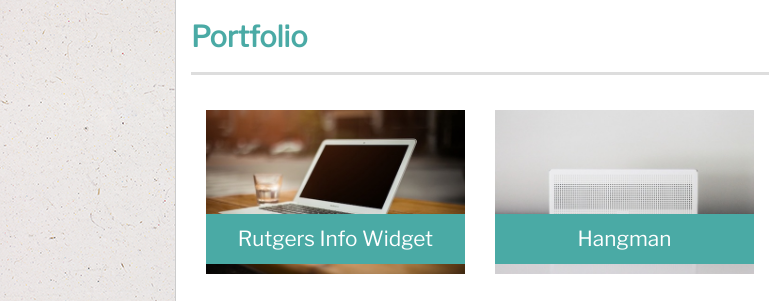
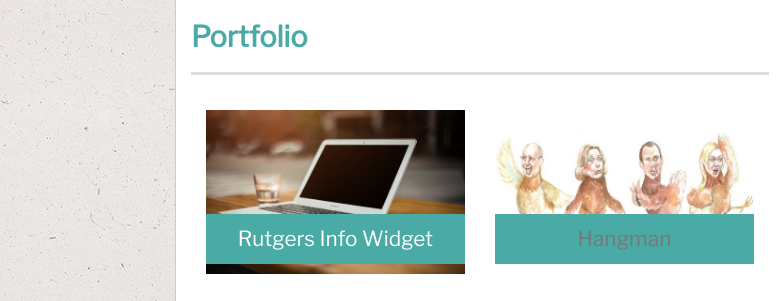
Before and after one commit to tastaub/responsive-portfolio, a plain HTML site: page portfolio.html in a window 1280 px wide. Shown: the part 100-401 px from the top of the page, 0-779 px from the left. Drawn offline with nearby package versions, Linux system fonts and the light colour scheme.

Commit message:
added hangman

```diff
--- a/assets/css/style.css
+++ b/assets/css/style.css
@@ -123,7 +123,7 @@
 }
 
 a:hover {
-	color: #4aaaa5;
+	color: #dddddd;
 }
 
 .stickyFooterWrap {
@@ -168,6 +168,7 @@
 	border-color: #cccccc;
 	border-width: 1px;
 	overflow: auto;
+	margin: 0 auto;
 }
 
 
--- a/portfolio.html
+++ b/portfolio.html
@@ -40,8 +40,8 @@
 						</div>
 						<div class="portfolioContainer">
 							<div class="boxLink">
-								<img src="assets/images/speaker.jpg">
-								<div class="portfolioTag">Hangman</div>
+								<img src="assets/images/bluth.jpg">
+								<div class="portfolioTag"><a href="https://tastaub.github.io/bluth_hangman/">Hangman</a></div>
 							</div>
 						</div>
 						<div class="portfolioContainer">
```
Also changed, not shown: assets/images/bluth.jpg (added), index.html (line endings or trailing spaces), 3 other files.
